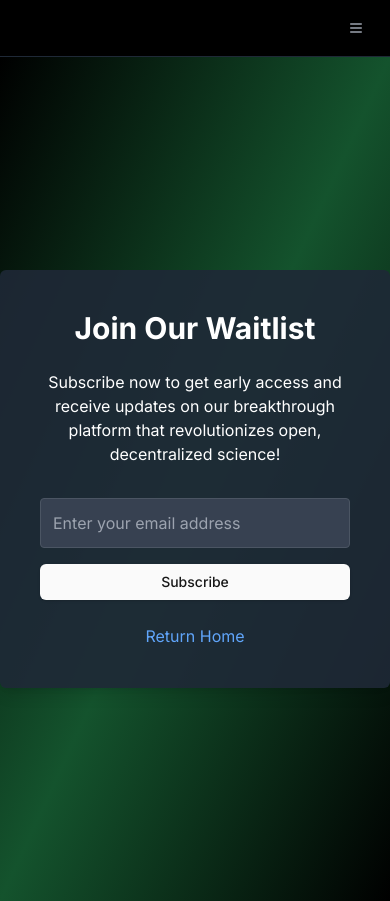
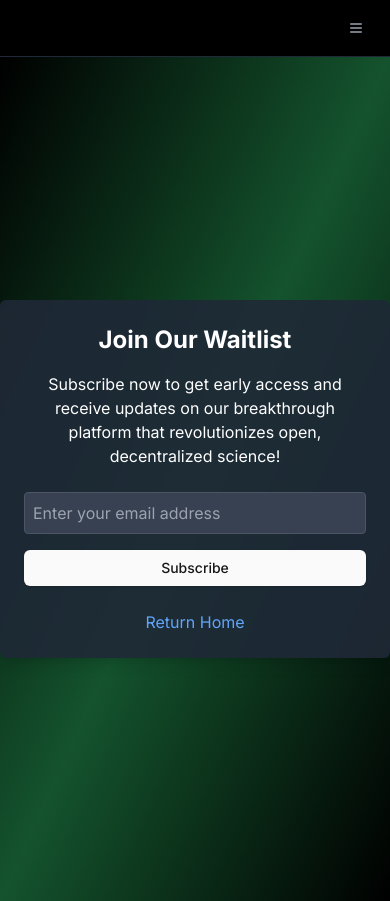
Before and after one commit to skoghoern/explore_the_unknown, a Next.js app: page /waitlist in a window 390 px wide. Built offline with nearby package versions, Linux system fonts and the light colour scheme.

Commit message:
added mobile device rendering for waitlist

```diff
--- a/app/waitlist/page.tsx
+++ b/app/waitlist/page.tsx
@@ -56,11 +56,11 @@ export default function SubscribePage() {
 
   return (
     <div className="min-h-screen flex flex-col justify-center items-center bg-gradient-to-br from-black via-green-900 to-black text-white">
-      <div className="bg-gray-800 bg-opacity-90 p-10 rounded-md shadow-lg max-w-md w-full mx-4 text-center">
-        <h1 className="text-3xl md:text-4xl font-bold mb-6">
+      <div className="bg-gray-800 bg-opacity-90 p-6 md:p-10 rounded-md shadow-lg max-w-md w-full mx-4 text-center">
+        <h1 className="text-2xl md:text-4xl font-bold mb-4 md:mb-6">
           Join Our Waitlist
         </h1>
-        <p className="mb-8">
+        <p className="mb-6 md:mb-8">
           Subscribe now to get early access and receive updates on our
           breakthrough platform that revolutionizes open, decentralized science!
         </p>
@@ -76,7 +76,7 @@ export default function SubscribePage() {
               onChange={(e) => setEmail(e.target.value)}
               required
               placeholder="Enter your email address"
-              className="w-full p-3 rounded border border-gray-600 bg-gray-700 text-white placeholder-gray-400 focus:outline-none focus:border-blue-500"
+              className="w-full p-2 md:p-3 rounded border border-gray-600 bg-gray-700 text-white placeholder-gray-400 focus:outline-none focus:border-blue-500"
             />
             {error && <p className="text-red-400 text-sm">{error}</p>}
             <Button type="submit" disabled={loading} className="w-full py-3">
```
